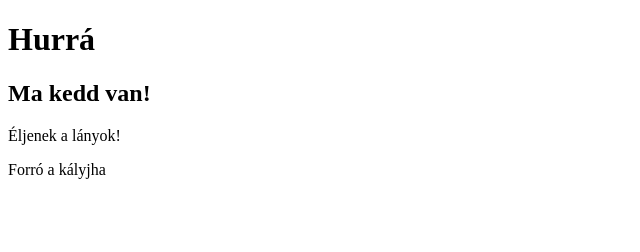
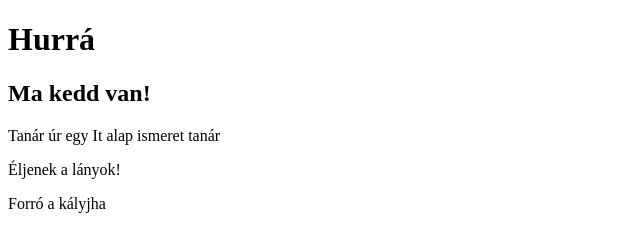
Before and after one commit to schlittjanoshenrik/csajok, a plain HTML site: page index.html in a window 1280 px wide. Shown: the whole page, without its empty margins (0-640 px from the left). Drawn offline with Linux system fonts and the light colour scheme.

Commit message:
Update index.html

```diff
--- a/index.html
+++ b/index.html
@@ -4,6 +4,7 @@
 <body>
 <h1> Hurrá </h1>
 <h2> Ma kedd van! </h2>
+<h7> Tanár úr egy It alap ismeret tanár <h7>
 <p> Éljenek a lányok! </p>
 <p2> Forró a kályjha </p2>
 </body>
```
